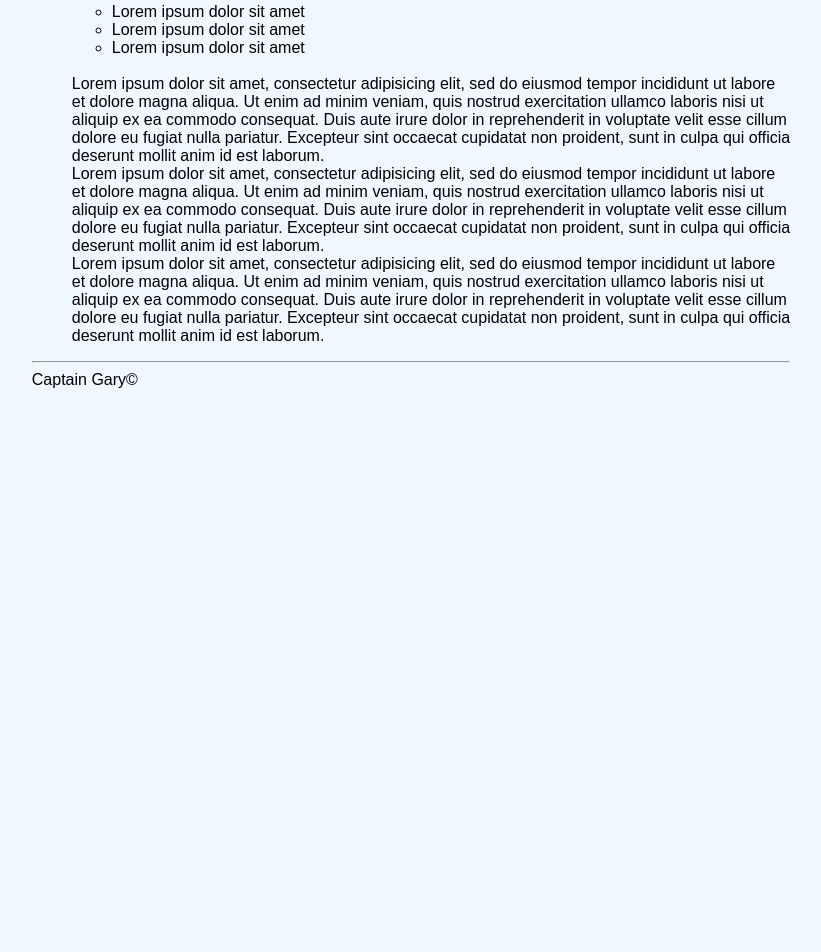
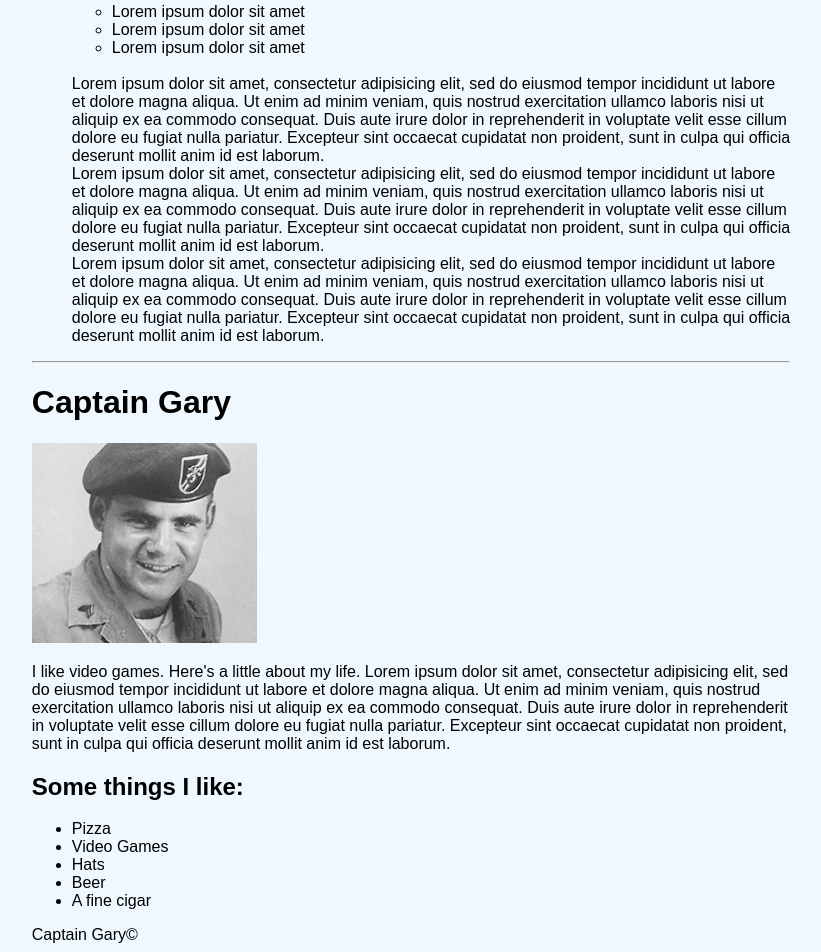
Before and after one commit to Bobeartow/video-game-blog, a plain HTML site: page index.html in a window 1280 px wide. Shown: the part 747-1699 px from the top of the page, without its empty margins (229-1050 px from the left). Before the commit the page ends 1144 px from the top, so only its background shows below. Drawn offline with Linux system fonts and the light colour scheme.

Commit message:
finalize captain gary blog

```diff
--- a/css/styles.css
+++ b/css/styles.css
@@ -19,7 +19,3 @@ body {
 .masterlist {
   list-style: none;
 }
-
-h1 {
-
-}
--- a/index.html
+++ b/index.html
@@ -34,6 +34,19 @@
         </div>
       </div>
       <hr>
+      <div class="about-me-section">
+        <h1>Captain Gary</h1>
+        <img src="imgs/gary.jpg" alt="A picture of me, captain gary">
+        <p>I like video games. Here's a little about my life. Lorem ipsum dolor sit amet, consectetur adipisicing elit, sed do eiusmod tempor incididunt ut labore et dolore magna aliqua. Ut enim ad minim veniam, quis nostrud exercitation ullamco laboris nisi ut aliquip ex ea commodo consequat. Duis aute irure dolor in reprehenderit in voluptate velit esse cillum dolore eu fugiat nulla pariatur. Excepteur sint occaecat cupidatat non proident, sunt in culpa qui officia deserunt mollit anim id est laborum.</p>
+        <h2>Some things I like:</h2>
+        <ul>
+          <li>Pizza</li>
+          <li>Video Games</li>
+          <li>Hats</li>
+          <li>Beer</li>
+          <li>A fine cigar</li>
+        </ul>
+      </div>
       Captain Gary&copy;
     </div>
   </body>
```
Also changed, not shown: imgs/gary.jpg (added).
